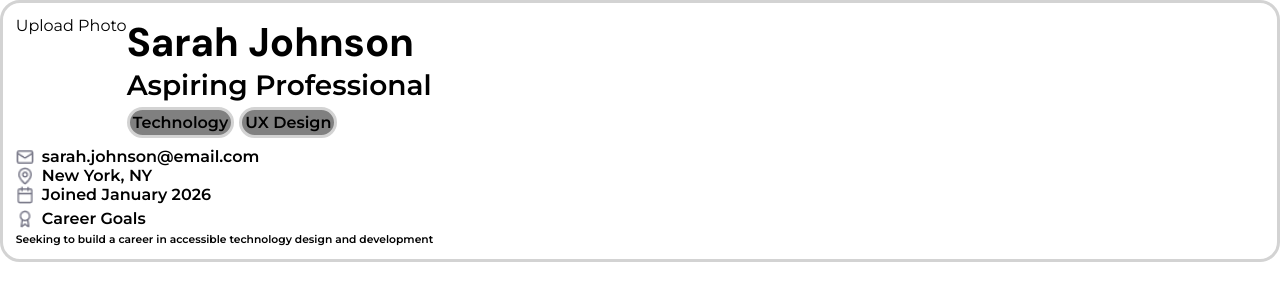
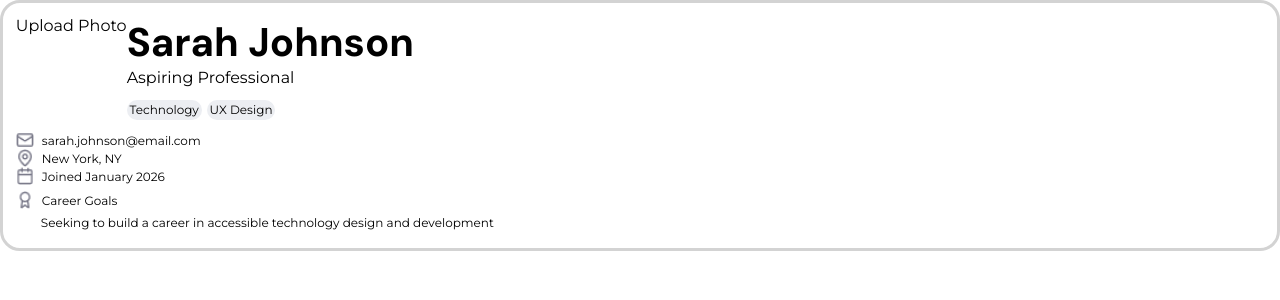
Before and after one commit to MentoredSP26/NextForAutism, a Next.js app in the folder matchingplatform/: page / in a window 1280 px wide. Shown: the top 300 px of the page. Built offline with nearby package versions, Linux system fonts and the light colour scheme.

Commit message:
fixed the styling

```diff
--- a/matchingplatform/src/components/Profile.css
+++ b/matchingplatform/src/components/Profile.css
@@ -1,4 +1,5 @@
-@import url('https://fonts.googleapis.com/css2?family=DM+Sans:wght@700&family=Montserrat:wght@400;600&display=swap');
+@import url('https://fonts.googleapis.com/css2?family=DM+Sans:wght@400;700&family=Montserrat:wght@400;600&display=swap');
+
 
 .box {
     display: flex;
@@ -23,10 +24,9 @@
   display: flex;
     flex-direction: column;
     gap: 20px;
-    border: solid lightgray;
     border-radius: 20px;
     padding: 1%;
-    background-color: gray;
+    background-color: #ECEEF2;
 }
 
 .profile {
@@ -39,20 +39,31 @@
   font-size: 2.5rem;
   font-weight: 700;
   margin: 0;
+  font-weight: 550;
 }
 
 .profile h2 {
-  font-size: 1.75rem;
-  font-weight: 600;
+  font-size: 1.0rem;
+  font-weight: 400;
   margin: 0;
+  margin-bottom: 8px;
 }
 
 .profile h3,
 .profile h4,
 .profile h5,
 .profile p {
-  font-size: 1rem;
+  font-size: 0.75rem;
   margin: 0.3rem 0;
+  font-weight: 400;
+  margin-bottom: 6px;
+}
+
+.profile h6 {
+  font-size: 0.75rem;
+  margin: 0.3rem 0;
+  font-weight: 400;
+  margin-left: 25px;
 }
 
 .Row {
--- a/matchingplatform/src/components/ProfilePic.jsx
+++ b/matchingplatform/src/components/ProfilePic.jsx
@@ -19,8 +19,8 @@
                     src={preview}
                     alt="Profile Preview"
                     style={{
-                        width: "100px",
-                        height: "100px",
+                        width: "80px",
+                        height: "80px",
                         borderRadius: "50%",
                         objectFit: "cover"
                     }}
```
